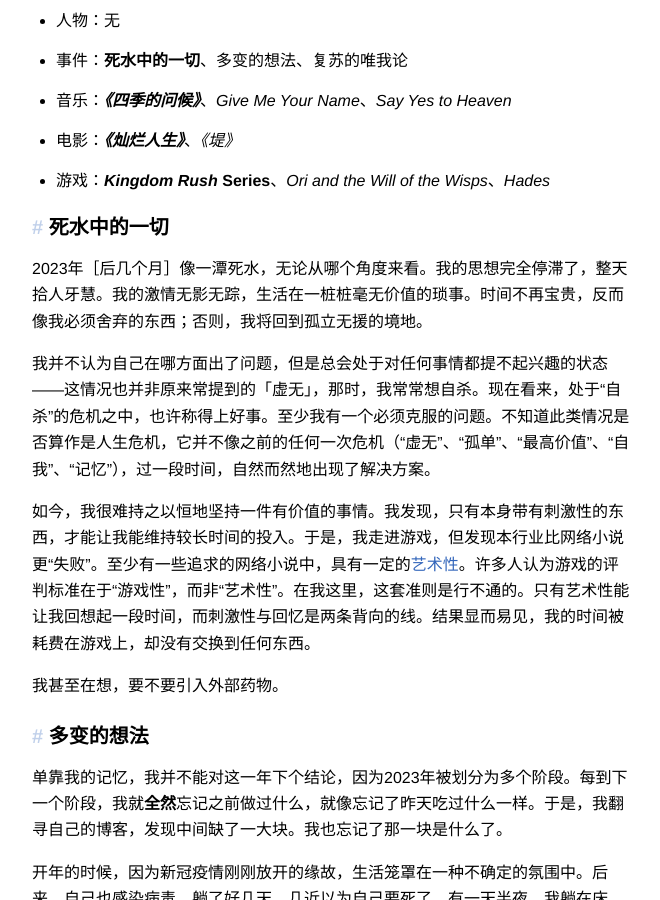
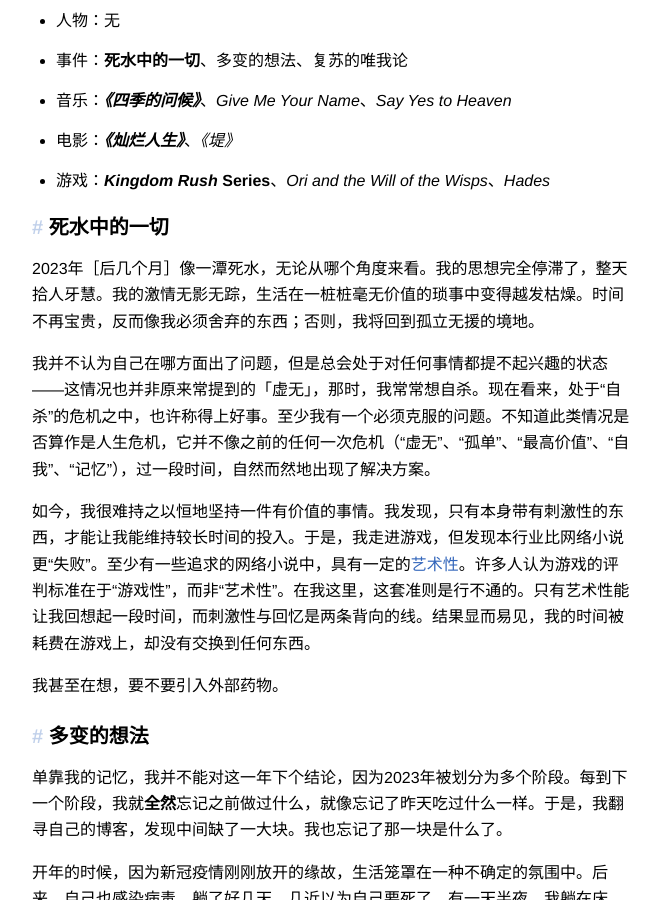
Before and after one commit to huang-feiyu/huang-feiyu.github.io, a Jekyll site: the page built from _posts/2023-12-31-my-keywords-of-2023.md, in a window 1280 px wide and 900 px high, scrolled down 1011 px. Shown: the whole window, without its empty margins (308-968 px from the left). Built offline with Jekyll 4.4.1, drawn with Linux system fonts in a browser that asks for light colours; nearby versions of some CDN libraries; some of the changed text lies outside the part shown.

Commit message:
chore: update name

```diff
--- a/_posts/2023-12-29-My-Keywords-of-2023.md
+++ b/_posts/2023-12-31-my-keywords-of-2023.md
@@ -30,7 +30,7 @@ description: 2023年是一潭死水，无论从哪个角度来看。
 
 #### 死水中的一切
 
-2023年［后几个月］像一潭死水，无论从哪个角度来看。我的思想完全停滞了，整天拾人牙慧。我的激情无影无踪，生活在一桩桩毫无价值的琐事。时间不再宝贵，反而像我必须舍弃的东西；否则，我将回到孤立无援的境地。
+2023年［后几个月］像一潭死水，无论从哪个角度来看。我的思想完全停滞了，整天拾人牙慧。我的激情无影无踪，生活在一桩桩毫无价值的琐事中变得越发枯燥。时间不再宝贵，反而像我必须舍弃的东西；否则，我将回到孤立无援的境地。
 
 我并不认为自己在哪方面出了问题，但是总会处于对任何事情都提不起兴趣的状态——这情况也并非原来常提到的「虚无」，那时，我常常想自杀。现在看来，处于“自杀”的危机之中，也许称得上好事。至少我有一个必须克服的问题。不知道此类情况是否算作是人生危机，它并不像之前的任何一次危机（“虚无”、“孤单”、“最高价值”、“自我”、“记忆”），过一段时间，自然而然地出现了解决方案。
 
```
